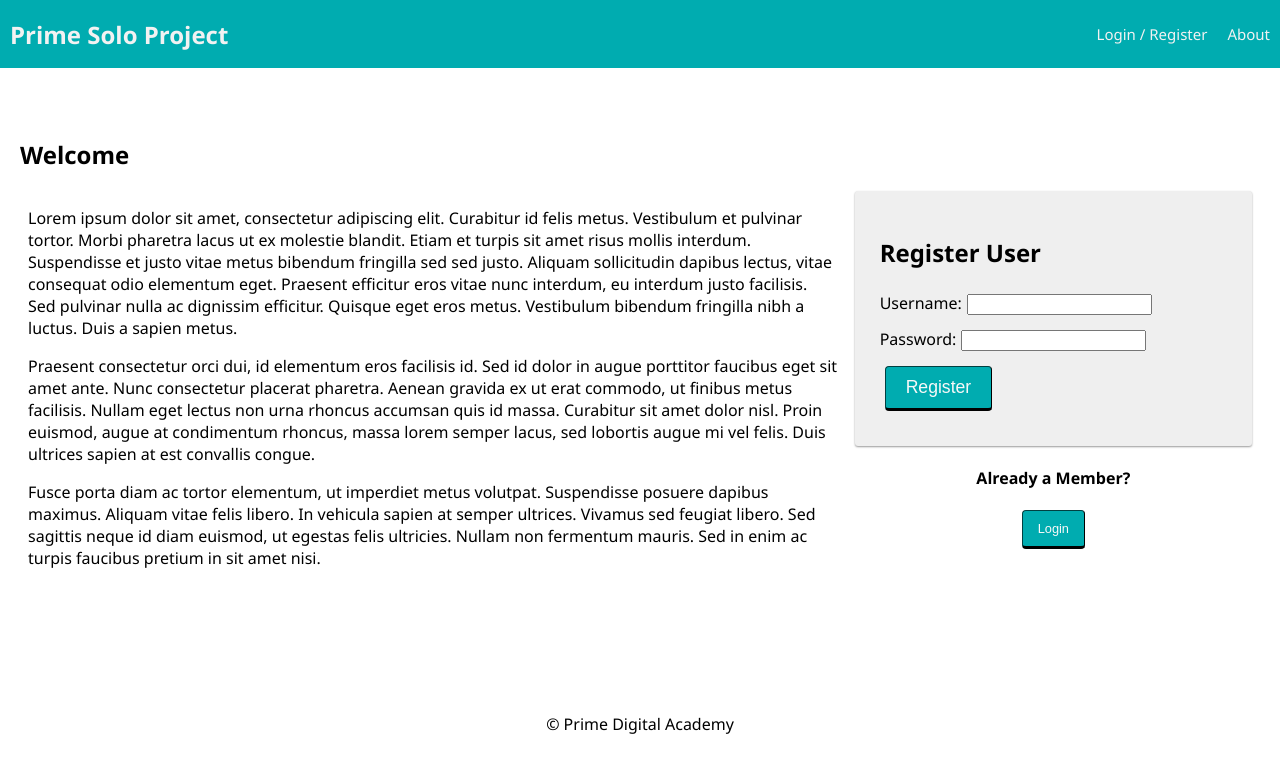
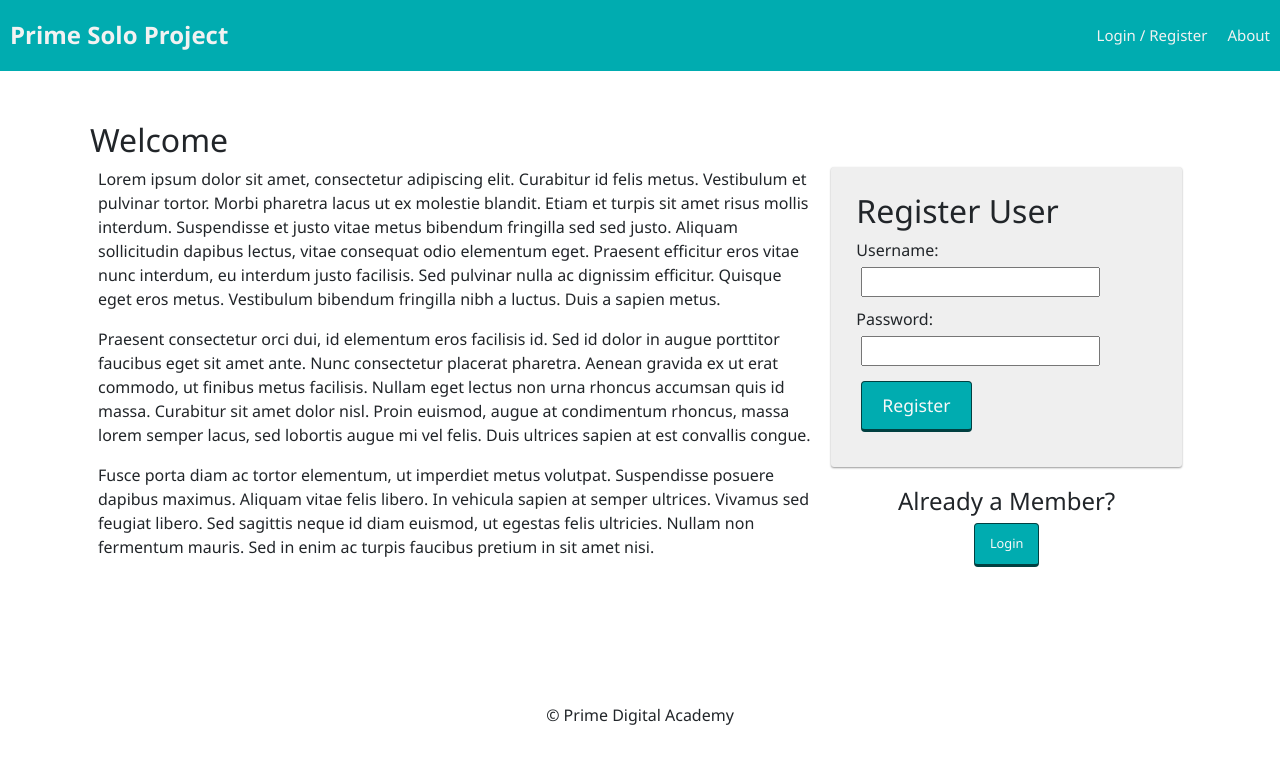
Before and after one commit to El-Zagal-Shriners/Group-Project, a React (Create React App) app: page /#/home in a window 1280 px wide. Shown: the top 772 px of the page. Built offline with nearby package versions, Linux system fonts and the light colour scheme; no server answers.

Commit message:
initial bootstrap setup and custom themes to be installed

```diff
--- a/package.json
+++ b/package.json
@@ -9,6 +9,7 @@
   "dependencies": {
     "axios": "^0.21.1",
     "bcryptjs": "^2.4.3",
+    "bootstrap": "^5.2.2",
     "cookie-session": "^2.0.0",
     "dotenv": "^8.6.0",
     "express": "^4.17.1",
@@ -17,7 +18,9 @@
     "pg": "^8.5.1",
     "prop-types": "^15.7.2",
     "react": "^17.0.2",
+    "react-bootstrap": "^2.6.0",
     "react-dom": "^17.0.2",
+    "react-icons": "^4.6.0",
     "react-redux": "^7.2.6",
     "react-router-dom": "^5.2.0",
     "react-scripts": "^5.0.1",
--- /dev/null
+++ b/sass/main.scss
@@ -0,0 +1,11 @@
+// Custom variables
+$gray-600: #d2d2d2; // Secondary
+$gray-900: #09435b; // Dark
+$blue: #820a1e; // Primary
+$red: #ee4b4c; // Danger
+$yellow: #f9d76f; // Warning
+$green: #61c250; // Success
+$cyan: #29b1bd; // Info
+
+// Import bootstrap
+@import "../node_modules//bootstrap//scss/bootstrap.scss";
--- a/src/index.js
+++ b/src/index.js
@@ -1,6 +1,8 @@
 import React from 'react';
 import ReactDOM from 'react-dom';
 import { Provider } from 'react-redux';
+
+import 'bootstrap/dist/css/bootstrap.min.css';
 
 import store from './redux/store';
 
```
Also changed, not shown: 1 other file (tests, documents, lock files or other folders).
